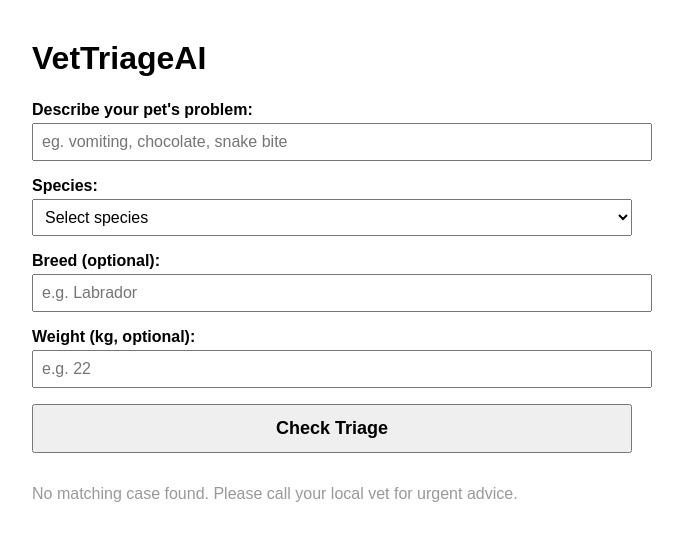
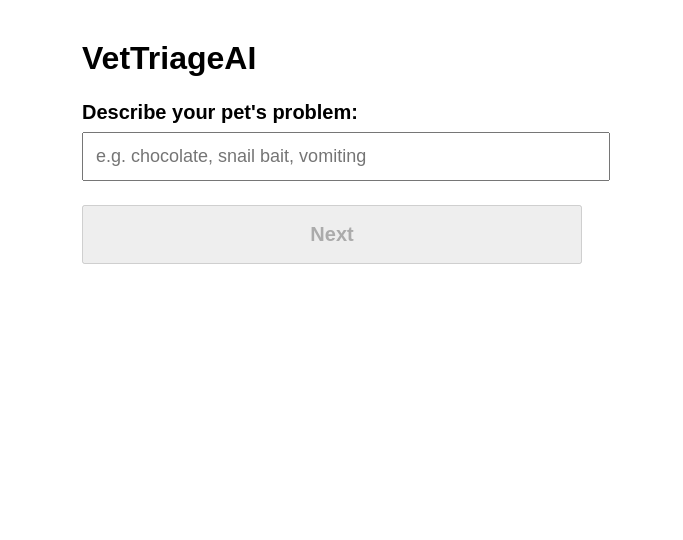
Before and after one commit to TTHM96/vettriageai, a Next.js app: page / in a window 1280 px wide. Shown: the top 540 px of the page, without its empty margins (308-991 px from the left). Built offline with nearby package versions, Linux system fonts and the light colour scheme.

Commit message:
Update index.tsx

```diff
--- a/pages/index.tsx
+++ b/pages/index.tsx
@@ -1,10 +1,8 @@
 import { useEffect, useState } from "react";
 import { supabase } from "../utils/supabaseClient";
 
-// Set your admin secret here!
-const ADMIN_SECRET = "MTTH1996"
+const ADMIN_SECRET = "MTTH1996";
 
-// ---- Types ----
 type CaseType = {
   id: number;
   category: string;
@@ -31,21 +29,26 @@ type IntoxType = {
 };
 
 export default function Home() {
-  // --- ADMIN DETECTION ---
+  // --- ADMIN ---
   const [adminMode, setAdminMode] = useState(false);
   const [adminCases, setAdminCases] = useState<CaseType[]>([]);
   const [adminIntox, setAdminIntox] = useState<IntoxType[]>([]);
   const [adminLoading, setAdminLoading] = useState(false);
 
   // --- PUBLIC FORM STATE ---
+  const [step, setStep] = useState<1 | 2 | 3 | 4 | 5 | 99>(1);
+  const [isIntox, setIsIntox] = useState(false);
   const [problem, setProblem] = useState("");
   const [species, setSpecies] = useState("");
   const [breed, setBreed] = useState("");
   const [weight, setWeight] = useState("");
+  const [amount, setAmount] = useState("");
+  const [elapsed, setElapsed] = useState("");
   const [result, setResult] = useState<CaseType | IntoxType | null>(null);
   const [loading, setLoading] = useState(false);
+  const [error, setError] = useState<string | null>(null);
 
-  // Check for admin query param on first load
+  // Admin backdoor detection
   useEffect(() => {
     const params = new URLSearchParams(window.location.search);
     if (params.get("admin") === ADMIN_SECRET) {
@@ -62,27 +65,84 @@ export default function Home() {
     }
   }, []);
 
-  // ---- PUBLIC TRIAGE HANDLER ----
-  const handleSubmit = async (e: React.FormEvent) => {
+  // ---- Step 1: User describes problem ----
+  const handleProblemSubmit = async (e: React.FormEvent) => {
     e.preventDefault();
     setLoading(true);
     setResult(null);
+    setError(null);
 
-    // 1. Try Intoxications table first
-    let { data: intoxMatch } = await supabase
+    // Check if the problem matches any toxin in Intoxications
+    const { data: matchIntox } = await supabase
+      .from("Intoxications")
+      .select("*")
+      .ilike("toxin", `%${problem}%`);
+
+    if (matchIntox && matchIntox.length > 0) {
+      setIsIntox(true);
+      setLoading(false);
+      setStep(2); // Start step-by-step for intoxication
+    } else {
+      setIsIntox(false);
+      setStep(2); // Go to basic info
+      setLoading(false);
+    }
+  };
+
+  // ---- Step-by-Step Handler for Intox ----
+  const handleIntoxStep = (e: React.FormEvent) => {
+    e.preventDefault();
+    setError(null);
+    if (step < 5) setStep((s) => (s + 1) as typeof step);
+    else handleIntoxFinalSubmit();
+  };
+
+  // ---- Final Step: Submit for Triage ----
+  const handleIntoxFinalSubmit = async () => {
+    setLoading(true);
+    setError(null);
+
+    // Look for a toxin match (ignores breed/weight for now)
+    let { data: toxMatches } = await supabase
       .from("Intoxications")
       .select("*")
       .ilike("toxin", `%${problem}%`)
       .eq("species", species);
 
-    if (intoxMatch && intoxMatch.length > 0) {
-      setResult(intoxMatch[0]);
-      setLoading(false);
-      return;
+    // Fallback to non-species match
+    if (!toxMatches || toxMatches.length === 0) {
+      ({ data: toxMatches } = await supabase
+        .from("Intoxications")
+        .select("*")
+        .ilike("toxin", `%${problem}%`));
     }
 
-    // 2. Try Cases table (symptoms or category)
-    let { data: caseMatch } = await supabase
+    if (toxMatches && toxMatches.length > 0) {
+      // (Optional: add logic to filter further by mg_per_kg if all data available)
+      setResult({
+        ...toxMatches[0],
+        example_breed: breed,
+        weight_kg: weight,
+        amount_ingested: amount,
+        time_since_ingestion: elapsed,
+      });
+      setLoading(false);
+      setStep(99); // Results
+    } else {
+      setResult(null);
+      setError("No matching toxin found in our database.");
+      setLoading(false);
+      setStep(99);
+    }
+  };
+
+  // ---- Non-intox (standard case) ----
+  const handleCaseSubmit = async (e: React.FormEvent) => {
+    e.preventDefault();
+    setLoading(true);
+    setError(null);
+
+    let { data: cases } = await supabase
       .from("Cases")
       .select("*")
       .or([
@@ -91,15 +151,16 @@ export default function Home() {
       ].join(','))
       .eq("species", species);
 
-    setResult(caseMatch && caseMatch.length > 0 ? caseMatch[0] : null);
+    setResult(cases && cases.length > 0 ? cases[0] : null);
+    setStep(99);
     setLoading(false);
   };
 
-  // ---- UI ----
+  // ---- UI RENDERING ----
   if (adminMode) {
     return (
       <div style={{ padding: 24, fontFamily: "sans-serif" }}>
-        <h1 style={{ fontWeight: 900, color: "#444" }}>VetTriageAI Admin Panel</h1>
+        <h1>VetTriageAI Admin Panel</h1>
         {adminLoading ? <p>Loading data...</p> : (
           <>
             <h2>Cases Table</h2>
@@ -165,76 +226,175 @@ export default function Home() {
     );
   }
 
-  // ----------- PUBLIC UI -----------
+  // --- Step-by-step logic for public users ---
   return (
-    <div style={{ maxWidth: 600, margin: "40px auto", fontFamily: "sans-serif" }}>
+    <div style={{ maxWidth: 500, margin: "40px auto", fontFamily: "sans-serif" }}>
       <h1 style={{ fontWeight: 900 }}>VetTriageAI</h1>
-      <form onSubmit={handleSubmit} style={{ margin: "24px 0", display: "flex", flexDirection: "column", gap: 16 }}>
-        <label>
-          <b>Describe your pet's problem:</b>
+      {step === 1 && (
+        <form onSubmit={handleProblemSubmit} style={{ margin: "24px 0" }}>
+          <label style={{ fontWeight: 700, fontSize: 20 }}>
+            Describe your pet's problem:
             <input
               type="text"
               value={problem}
               onChange={(e) => setProblem(e.target.value)}
-            placeholder="eg. vomiting, chocolate, snake bite"
+              placeholder="e.g. chocolate, snail bait, vomiting"
               required
-            style={{ width: "100%", padding: 8, fontSize: 16, marginTop: 4 }}
+              style={{ width: "100%", padding: 12, fontSize: 18, marginTop: 8 }}
             />
           </label>
-        <label>
-          <b>Species:</b>
+          <button
+            type="submit"
+            style={{ width: "100%", padding: 16, fontWeight: 700, fontSize: 20, marginTop: 24 }}
+            disabled={!problem}
+          >Next</button>
+        </form>
+      )}
+
+      {/* Step-by-step for intoxications */}
+      {isIntox && step >= 2 && step < 99 && (
+        <form onSubmit={handleIntoxStep} style={{ margin: "24px 0" }}>
+          {step === 2 && (
+            <label style={{ fontWeight: 700, fontSize: 20 }}>
+              Species:
               <select
                 value={species}
                 onChange={(e) => setSpecies(e.target.value)}
                 required
-            style={{ width: "100%", padding: 8, fontSize: 16, marginTop: 4 }}
+                style={{ width: "100%", padding: 12, fontSize: 18, marginTop: 8 }}
               >
                 <option value="">Select species</option>
                 <option value="Dog">Dog</option>
                 <option value="Cat">Cat</option>
               </select>
             </label>
-        <label>
-          <b>Breed (optional):</b>
+          )}
+          {step === 3 && (
+            <label style={{ fontWeight: 700, fontSize: 20 }}>
+              Breed (optional):
               <input
                 type="text"
                 value={breed}
                 onChange={(e) => setBreed(e.target.value)}
                 placeholder="e.g. Labrador"
-            style={{ width: "100%", padding: 8, fontSize: 16, marginTop: 4 }}
+                style={{ width: "100%", padding: 12, fontSize: 18, marginTop: 8 }}
               />
             </label>
-        <label>
-          <b>Weight (kg, optional):</b>
+          )}
+          {step === 4 && (
+            <label style={{ fontWeight: 700, fontSize: 20 }}>
+              Weight (kg):
               <input
                 type="number"
                 value={weight}
                 onChange={(e) => setWeight(e.target.value)}
-            placeholder="e.g. 22"
-            style={{ width: "100%", padding: 8, fontSize: 16, marginTop: 4 }}
+                placeholder="e.g. 20"
+                required
+                min={1}
+                style={{ width: "100%", padding: 12, fontSize: 18, marginTop: 8 }}
               />
             </label>
-        <button type="submit" style={{ padding: "12px 0", fontSize: 18, fontWeight: 700 }}>Check Triage</button>
+          )}
+          {step === 5 && (
+            <>
+              <label style={{ fontWeight: 700, fontSize: 20 }}>
+                Amount ingested (g or ml, estimate ok):
+                <input
+                  type="text"
+                  value={amount}
+                  onChange={(e) => setAmount(e.target.value)}
+                  placeholder="e.g. 60g, half a block"
+                  required
+                  style={{ width: "100%", padding: 12, fontSize: 18, marginTop: 8 }}
+                />
+              </label>
+              <label style={{ fontWeight: 700, fontSize: 20, marginTop: 16, display: "block" }}>
+                Time since ingestion (minutes or hours):
+                <input
+                  type="text"
+                  value={elapsed}
+                  onChange={(e) => setElapsed(e.target.value)}
+                  placeholder="e.g. 1 hour, 30 min"
+                  required
+                  style={{ width: "100%", padding: 12, fontSize: 18, marginTop: 8 }}
+                />
+              </label>
+            </>
+          )}
+          <button
+            type="submit"
+            style={{ width: "100%", padding: 16, fontWeight: 700, fontSize: 20, marginTop: 24 }}
+            disabled={
+              (step === 2 && !species) ||
+              (step === 4 && !weight) ||
+              (step === 5 && (!amount || !elapsed))
+            }
+          >{step === 5 ? "Check Triage" : "Next"}</button>
         </form>
+      )}
+
+      {/* Non-intox case info */}
+      {!isIntox && step === 2 && (
+        <form onSubmit={handleCaseSubmit} style={{ margin: "24px 0" }}>
+          <label style={{ fontWeight: 700, fontSize: 20 }}>
+            Species:
+            <select
+              value={species}
+              onChange={(e) => setSpecies(e.target.value)}
+              required
+              style={{ width: "100%", padding: 12, fontSize: 18, marginTop: 8 }}
+            >
+              <option value="">Select species</option>
+              <option value="Dog">Dog</option>
+              <option value="Cat">Cat</option>
+            </select>
+          </label>
+          <label style={{ fontWeight: 700, fontSize: 20, marginTop: 16 }}>
+            Breed (optional):
+            <input
+              type="text"
+              value={breed}
+              onChange={(e) => setBreed(e.target.value)}
+              placeholder="e.g. Labrador"
+              style={{ width: "100%", padding: 12, fontSize: 18, marginTop: 8 }}
+            />
+          </label>
+          <label style={{ fontWeight: 700, fontSize: 20, marginTop: 16 }}>
+            Weight (kg, optional):
+            <input
+              type="number"
+              value={weight}
+              onChange={(e) => setWeight(e.target.value)}
+              placeholder="e.g. 20"
+              style={{ width: "100%", padding: 12, fontSize: 18, marginTop: 8 }}
+            />
+          </label>
+          <button
+            type="submit"
+            style={{ width: "100%", padding: 16, fontWeight: 700, fontSize: 20, marginTop: 24 }}
+            disabled={!species}
+          >Check Triage</button>
+        </form>
+      )}
 
       {loading && <p>Checking your pet's symptoms...</p>}
 
-      {result && (
+      {(result || error) && step === 99 && (
         <div style={{
           marginTop: 32,
-          border: "2px solid #4c9",
-          background: "#f9fff9",
+          border: result ? "2px solid #4c9" : "2px solid #f99",
+          background: result ? "#f9fff9" : "#fff9f9",
           padding: 24,
           borderRadius: 16
         }}>
+          {result ? (
+            <>
               <h2>Triage Result</h2>
               <p><b>Category:</b> {"category" in result ? result.category : result.toxin}</p>
-          {("example_breed" in result || "weight_kg" in result) && (
-            <p>
-              {result.example_breed && <span><b>Breed:</b> {result.example_breed} </span>}
-              {result.weight_kg && <span><b>Weight:</b> {result.weight_kg} kg</span>}
-            </p>
-          )}
+              {"example_breed" in result && result.example_breed && <p><b>Breed:</b> {result.example_breed}</p>}
+              {"weight_kg" in result && result.weight_kg && <p><b>Weight:</b> {result.weight_kg} kg</p>}
+              {"amount_ingested" in result && result.amount_ingested && <p><b>Amount Ingested:</b> {result.amount_ingested}</p>}
+              {"time_since_ingestion" in result && (result as any).time_since_ingestion && <p><b>Time Since Ingestion:</b> {(result as any).time_since_ingestion}</p>}
               <p><b>Symptoms:</b> {result.symptoms}</p>
               <p><b>Triage Level:</b>{" "}
                 <span style={{
@@ -244,12 +404,10 @@ export default function Home() {
                 }}>{result.triage_level}</span>
               </p>
               <p><b>Recommendation:</b> {result.recommendation}</p>
-        </div>
+            </>
+          ) : (
+            <p>{error || "No matching case found. Please call your local vet for urgent advice."}</p>
           )}
-
-      {result === null && !loading && (
-        <div style={{ color: "#999", marginTop: 32 }}>
-          <p>No matching case found. Please call your local vet for urgent advice.</p>
         </div>
       )}
     </div>
```
Lines whose indentation alone changed are shown as unchanged.
